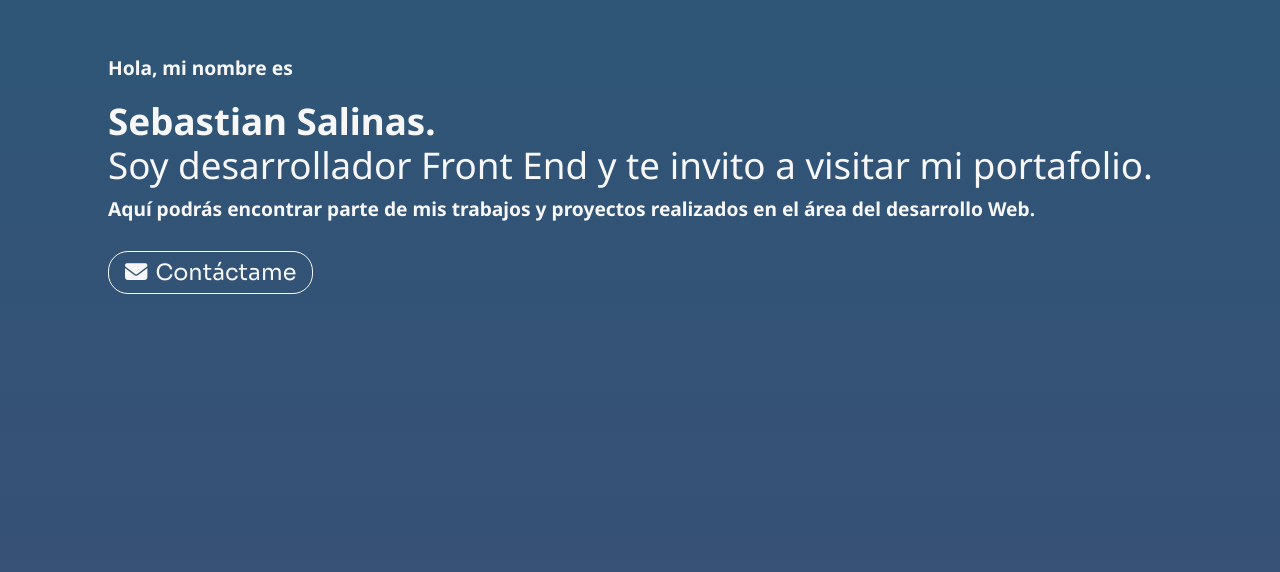
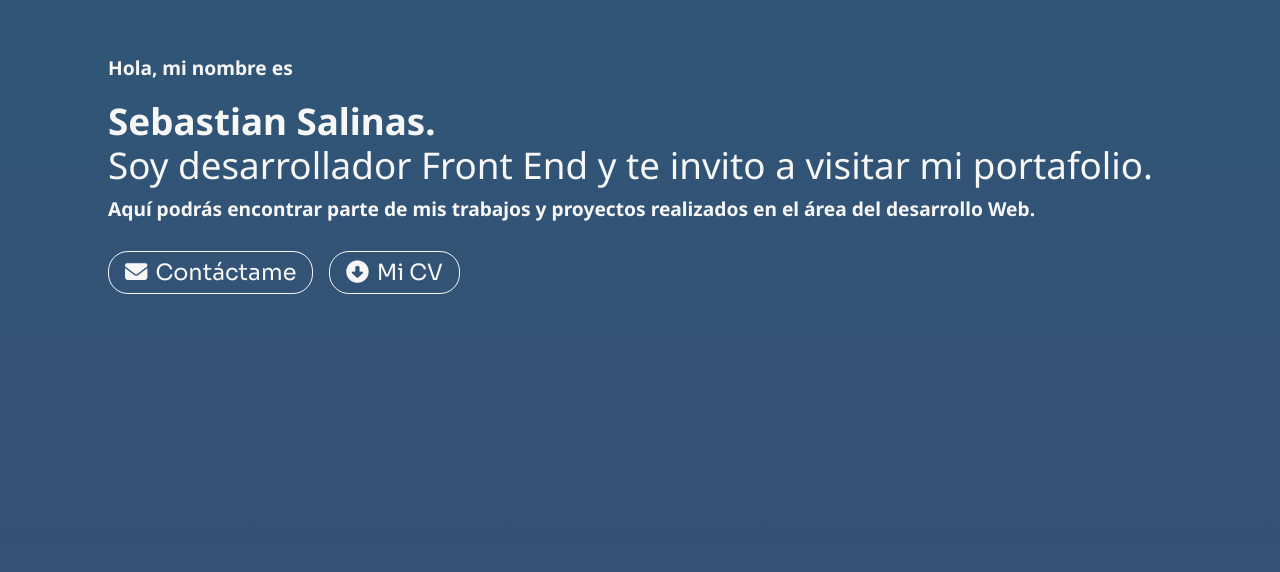
Before and after one commit to ssalinascalibar/portfolio, a React (Create React App) app: page / in a window 1280 px wide. Shown: the part 228-800 px from the top of the page. Built offline with nearby package versions, Linux system fonts and the light colour scheme.

Commit message:
add download cv button

```diff
--- a/src/assets/css/buttons.css
+++ b/src/assets/css/buttons.css
@@ -1,5 +1,6 @@
 .contact-btn {
   padding: 0.4rem 1rem;
+  margin: 0 1rem 0 0;
   border-radius: 20px;
   background-color: transparent;
   color: #f7f7f7;
--- a/src/components/Buttons.jsx
+++ b/src/components/Buttons.jsx
@@ -15,6 +15,14 @@ export function ContactBtn() {
         <i className="fa-solid fa-envelope"></i>
         Contáctame
       </a>
+    </>
+  );
+}
+
+export function CvInput() {
+  return (
+    <>
+      <a className="contact-btn" href="CV_SSalinas_FrontEnd.pdf" download="CV_SSalinas_FrontEnd.pdf"><i className="fa-solid fa-circle-down"></i>Mi CV</a>
     </>
   );
 }
--- a/src/components/Header.jsx
+++ b/src/components/Header.jsx
@@ -1,6 +1,7 @@
 import React from "react";
 //components
 import { ContactBtn } from "./Buttons";
+import { CvInput } from "./Buttons";
 
 //css
 import "../assets/css/header.css";
@@ -24,6 +25,7 @@ export default function Header() {
               </p>
             </div>
             <ContactBtn />
+            <CvInput />
       </div>
     </header>
   );
```
Also changed, not shown: 1 other file (tests, documents, lock files or other folders).
